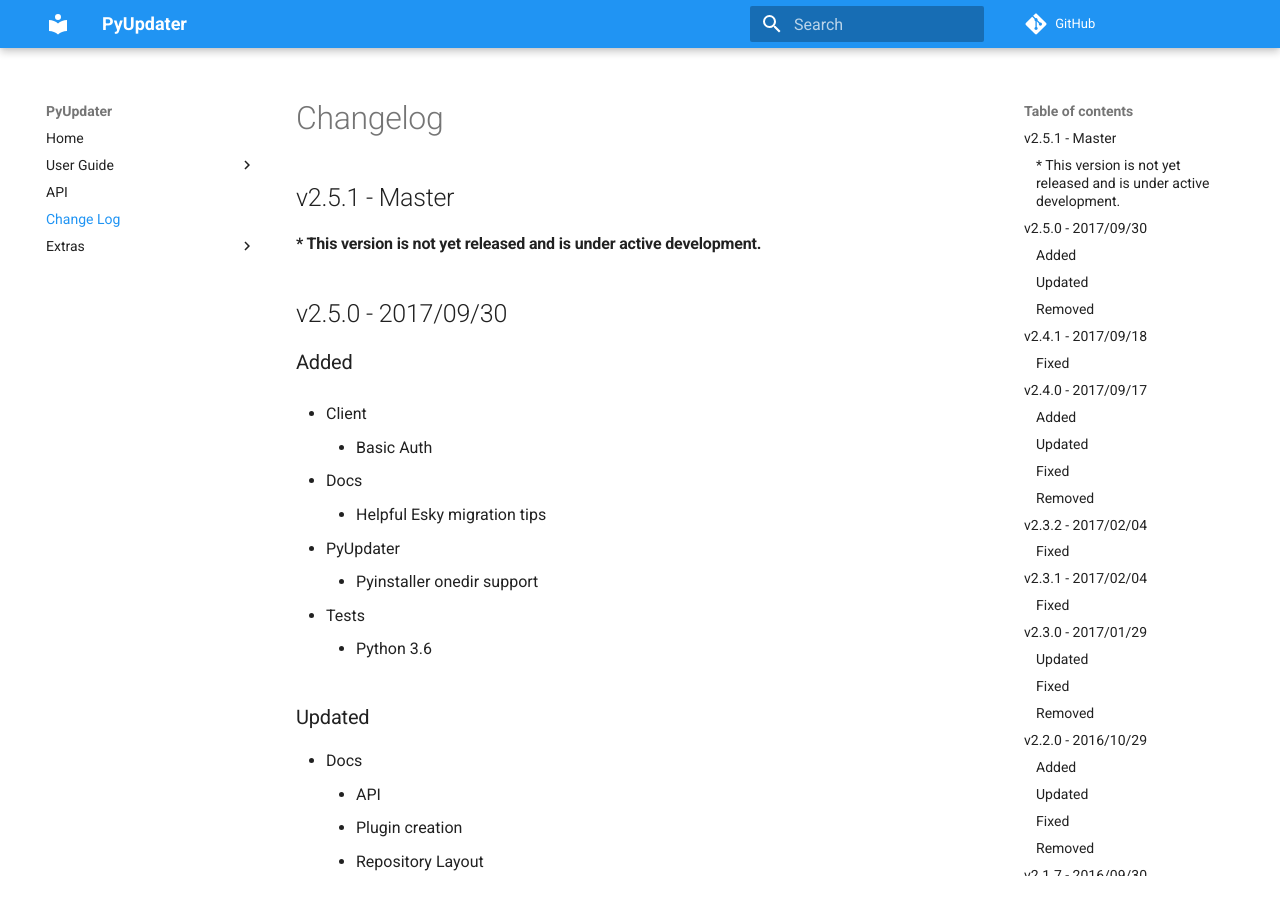
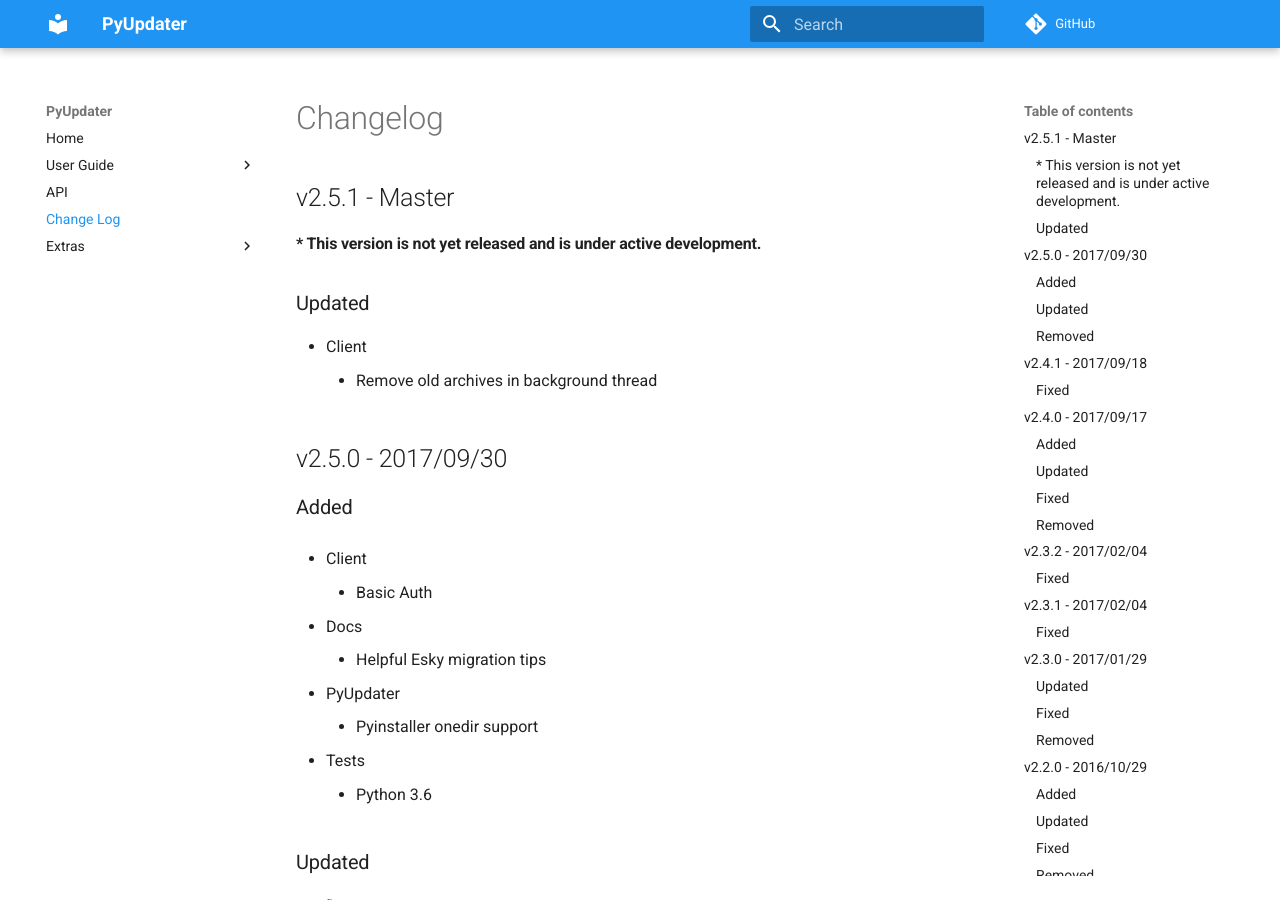
Before and after one commit to Digital-Sapphire/PyUpdater, an MkDocs documentation site: the page built from docs/changelog.md, in a window 1280 px wide and 900 px high. Built offline with MkDocs 1.6.1 and Material for MkDocs 9.7.7, drawn with Linux system fonts in a browser that asks for light colours; comment, search, counter and statistics services are not loaded; old or Windows-style settings are respelled for this version of MkDocs.

Commit message:
update changelog

```diff
--- a/docs/changelog.md
+++ b/docs/changelog.md
@@ -3,6 +3,10 @@
 ## v2.5.1 - Master
 ####* This version is not yet released and is under active development.
 
+###Updated
+
+  - Client
+    - Remove old archives in background thread
 
 ## v2.5.0 - 2017/09/30
 
```
